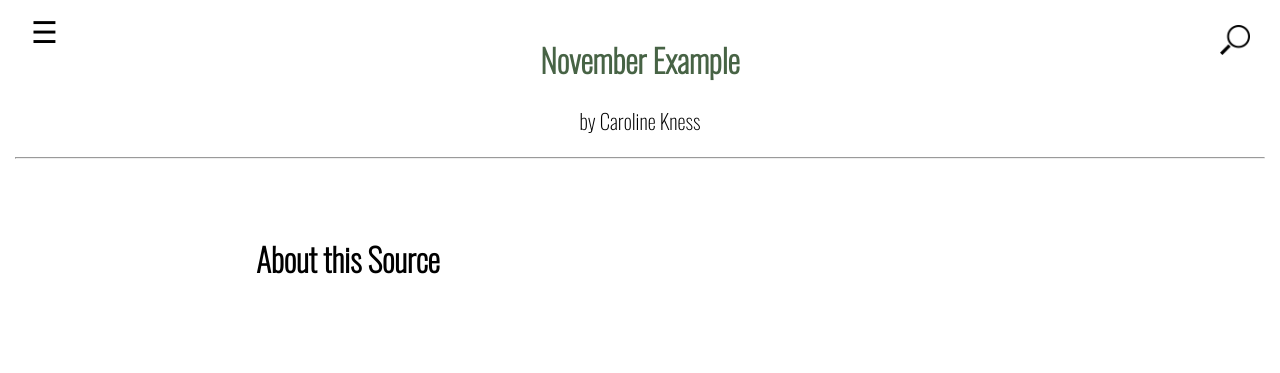
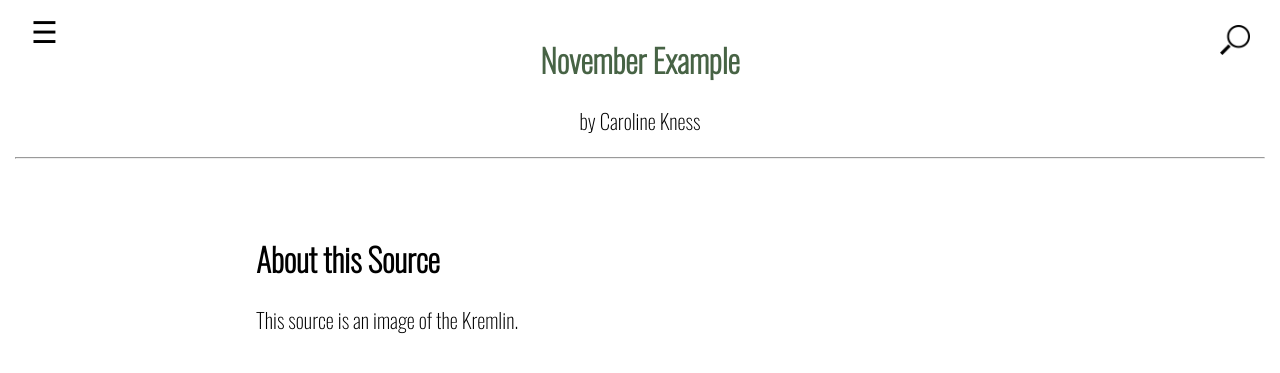
Before and after one commit to carolinekness/November, a Jekyll site: the page built from 003_about_the_source.md, in a window 1280 px wide. Shown: the top 373 px of the page. Built offline with Jekyll 4.4.1, drawn with Linux system fonts in a browser that asks for light colours.

Commit message:
Update 003_about_the_source.md

```diff
--- a/003_about_the_source.md
+++ b/003_about_the_source.md
@@ -5,3 +5,4 @@ number: 003
 ---
 
 # About this Source
+This source is an image of the Kremlin.
```
